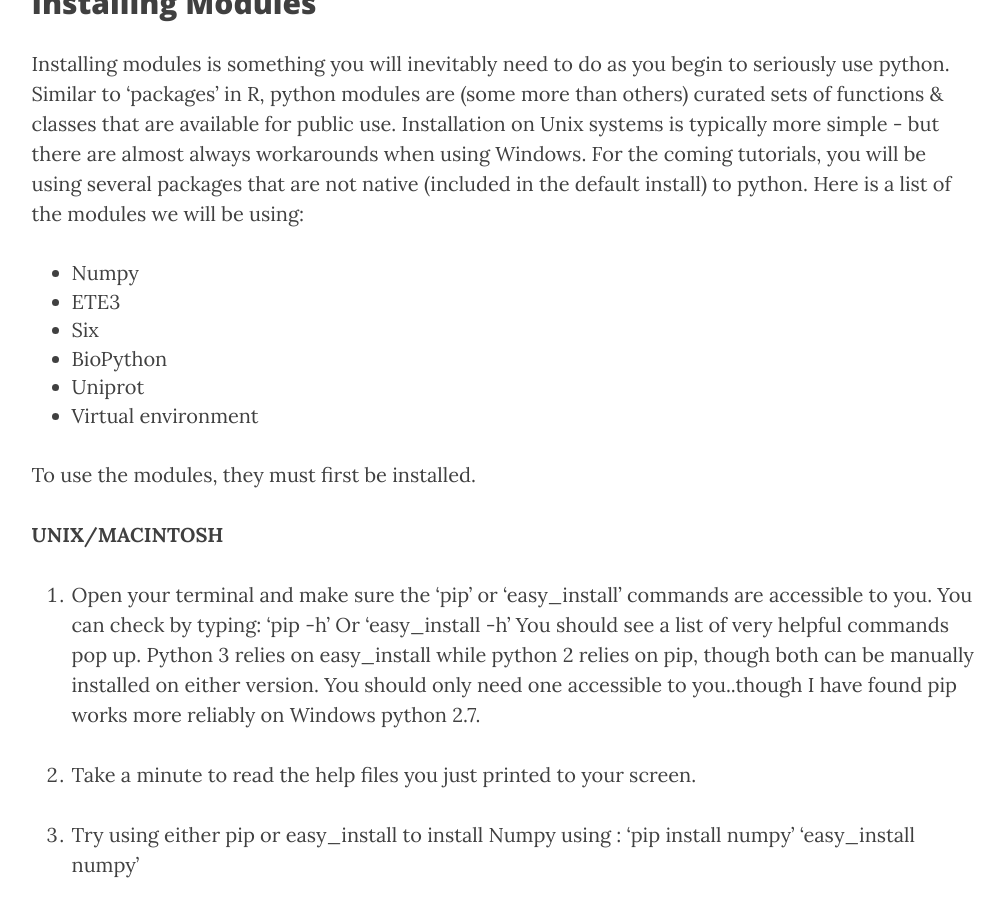
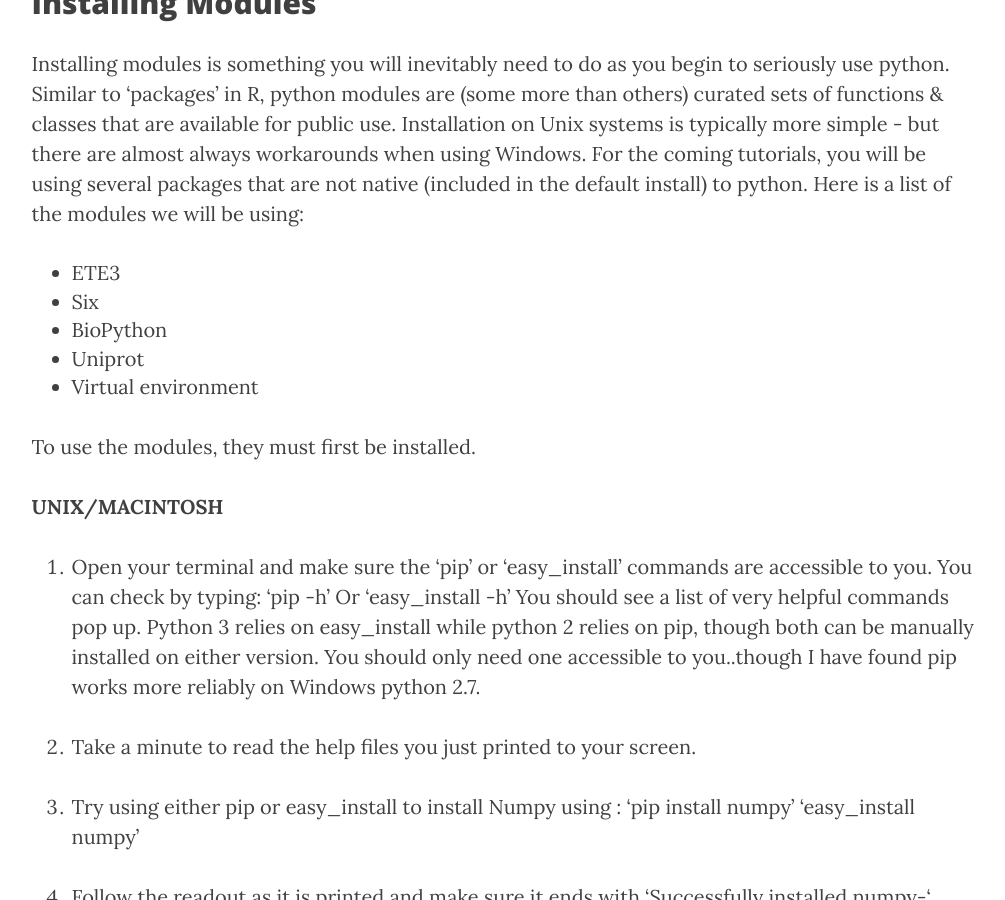
Before and after one commit to A-Swafford/a-swafford.github.io, a Jekyll site: the page built from _posts/2016-10-18-A1.markdown, in a window 1280 px wide and 900 px high, scrolled down 349 px. Shown: the whole window, without its empty margins (136-1141 px from the left). Built offline with Jekyll 4.4.1, drawn with Linux system fonts in a browser that asks for light colours; nearby versions of some CDN libraries; comment, search, counter and statistics services are not loaded.

Commit message:
markdown...

```diff
--- a/_posts/2016-10-18-A1.markdown
+++ b/_posts/2016-10-18-A1.markdown
@@ -11,7 +11,7 @@
 ## Installing Modules
 
 Installing modules is something you will inevitably need to do as you begin to seriously use python.  Similar to 'packages' in R, python modules are (some more than others) curated sets of functions & classes that are available for public use.  Installation on Unix systems is typically more simple - but there are almost always workarounds when using Windows.  For the coming tutorials, you will be using several packages that are not native (included in the default install) to python.  Here is a list of the modules we will be using:
-* Numpy
+
 * ETE3
 * Six
 * BioPython
```
